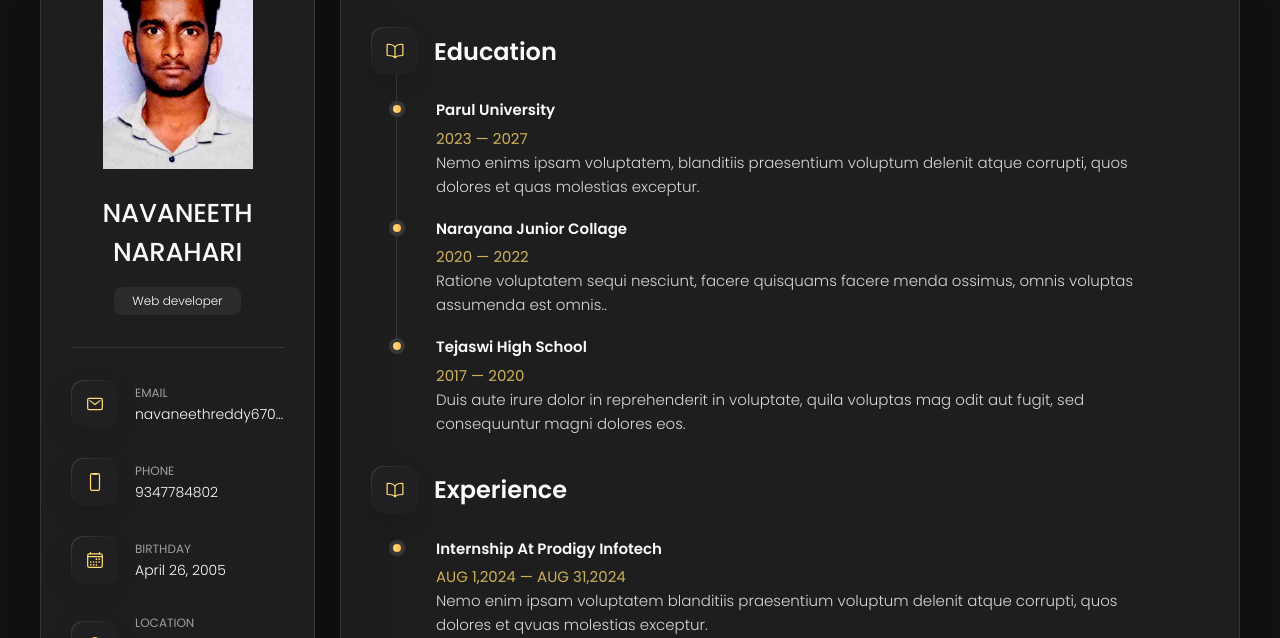
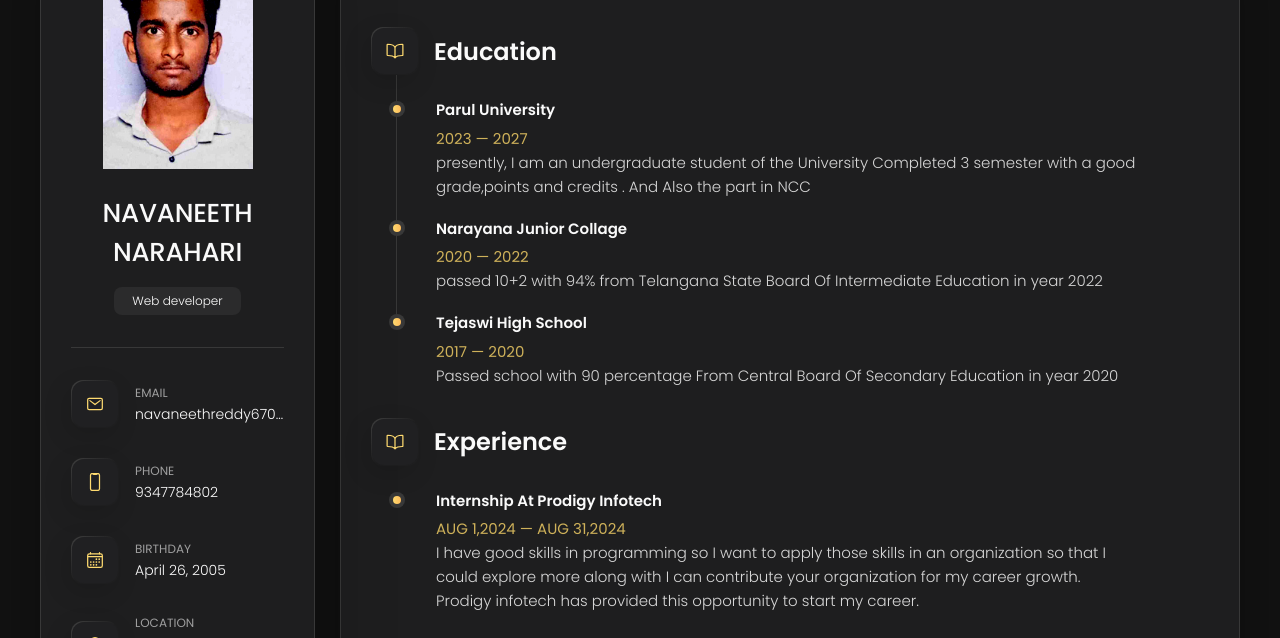
Before and after one commit to deviloperator/PRODIGY_WD_TASK4, a plain HTML site: page index.html in a window 1280 px wide. Both pictures are taken after a click on the button "Resume". Shown: the part 162-800 px from the top of the page. Drawn offline with nearby package versions, Linux system fonts and the light colour scheme.

Commit message:
six commit

```diff
--- a/index.html
+++ b/index.html
@@ -381,6 +381,16 @@
                 <img src="img4.png" alt="client logo">
               </a>
             </li>
+            <li class="clients-item">
+              <a href="https://mock-virid.vercel.app/class.html">
+                <img src="img 5.png" alt="client logo">
+              </a>
+            </li>
+            <li class="clients-item">
+              <a href="https://mock-virid.vercel.app/class.html">
+                <img src="img6.png" alt="client logo">
+              </a>
+            </li>
           </ul>
         </section>
       </article>
@@ -413,9 +423,7 @@
               <span>2023 — 2027</span>
 
               <p class="timeline-text">
-                Nemo enims ipsam voluptatem, blanditiis praesentium voluptum delenit atque corrupti, quos dolores et
-                quas molestias
-                exceptur.
+               presently, I am an undergraduate student of the University  Completed 3 semester with a good grade,points and credits . And Also the  part in NCC
               </p>
 
             </li>
@@ -427,8 +435,7 @@
               <span>2020 — 2022</span>
 
               <p class="timeline-text">
-                Ratione voluptatem sequi nesciunt, facere quisquams facere menda ossimus, omnis voluptas assumenda est
-                omnis..
+                passed 10+2 with 94% from Telangana State Board Of Intermediate Education in year 2022
               </p>
 
             </li>
@@ -440,9 +447,7 @@
               <span>2017 — 2020</span>
 
               <p class="timeline-text">
-                Duis aute irure dolor in reprehenderit in voluptate, quila voluptas mag odit aut fugit, sed consequuntur
-                magni dolores
-                eos.
+                Passed school with 90 percentage From Central Board Of Secondary Education in year 2020
               </p>
 
             </li>
@@ -470,9 +475,8 @@
               <span>AUG 1,2024 — AUG 31,2024 </span>
 
               <p class="timeline-text">
-                Nemo enim ipsam voluptatem blanditiis praesentium voluptum delenit atque corrupti, quos dolores et qvuas
-                molestias
-                exceptur.
+                I have good skills in programming so I want to apply those skills in an organization so that I could explore more along with I can contribute your organization for my career growth.
+                Prodigy infotech has provided this opportunity to start my career.
               </p>
 
             </li>
```
Also changed, not shown: img 5.png (added), img6.png (added).
